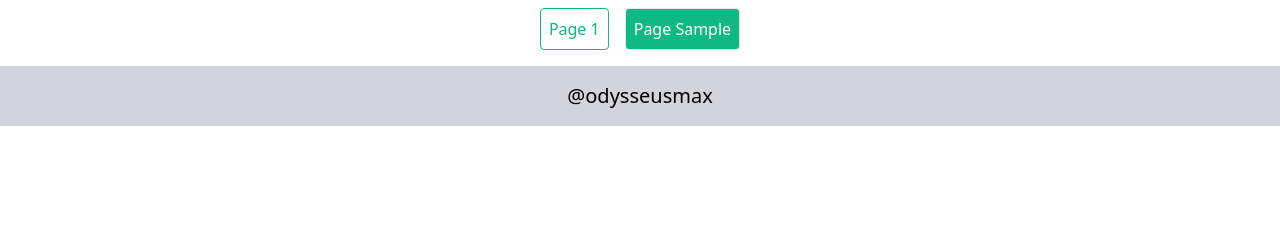
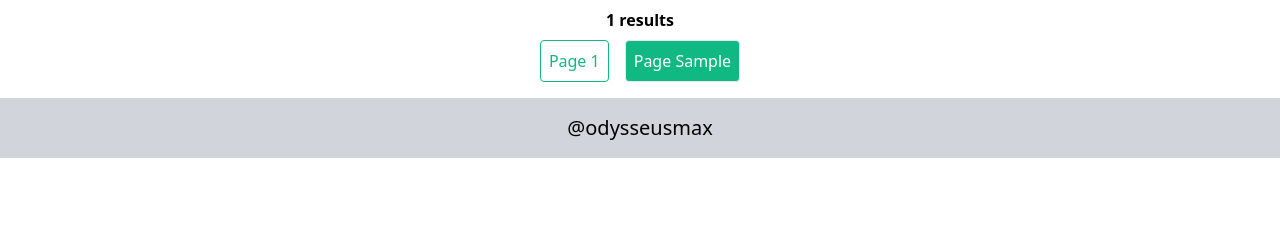
Before and after one commit to odysseusmax/tg-index, a Python web app: template app/templates/index.html in a window 1280 px wide. Shown: the part 225-465 px from the top of the page. Run offline with Jinja, Linux system fonts and the light colour scheme; the template is opened without the code that fills it: most values are stand-ins (such as "Sample title", 1, 10 or a date in 2020); some libraries are stand-ins or nearby versions.

Commit message:
add results count

```diff
--- a/app/templates/index.html
+++ b/app/templates/index.html
@@ -31,7 +31,9 @@
 
             </div>
 
-
+            <p class="my-2 text-center font-semibold">
+                {{item_list|length}} results
+            </p>
 
             <div class="mx-auto my-2 text-center flex text-white content-center justify-center">
                 {% if prev_page %}
```
